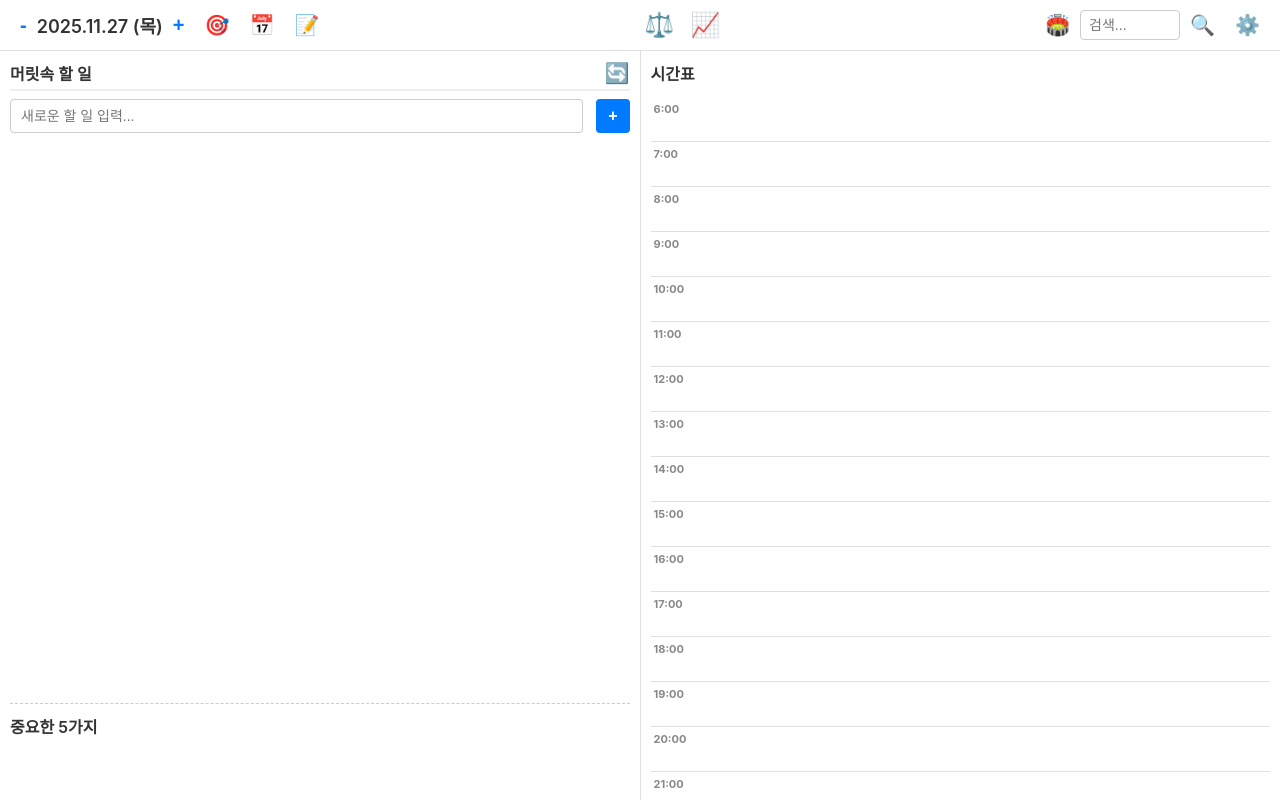
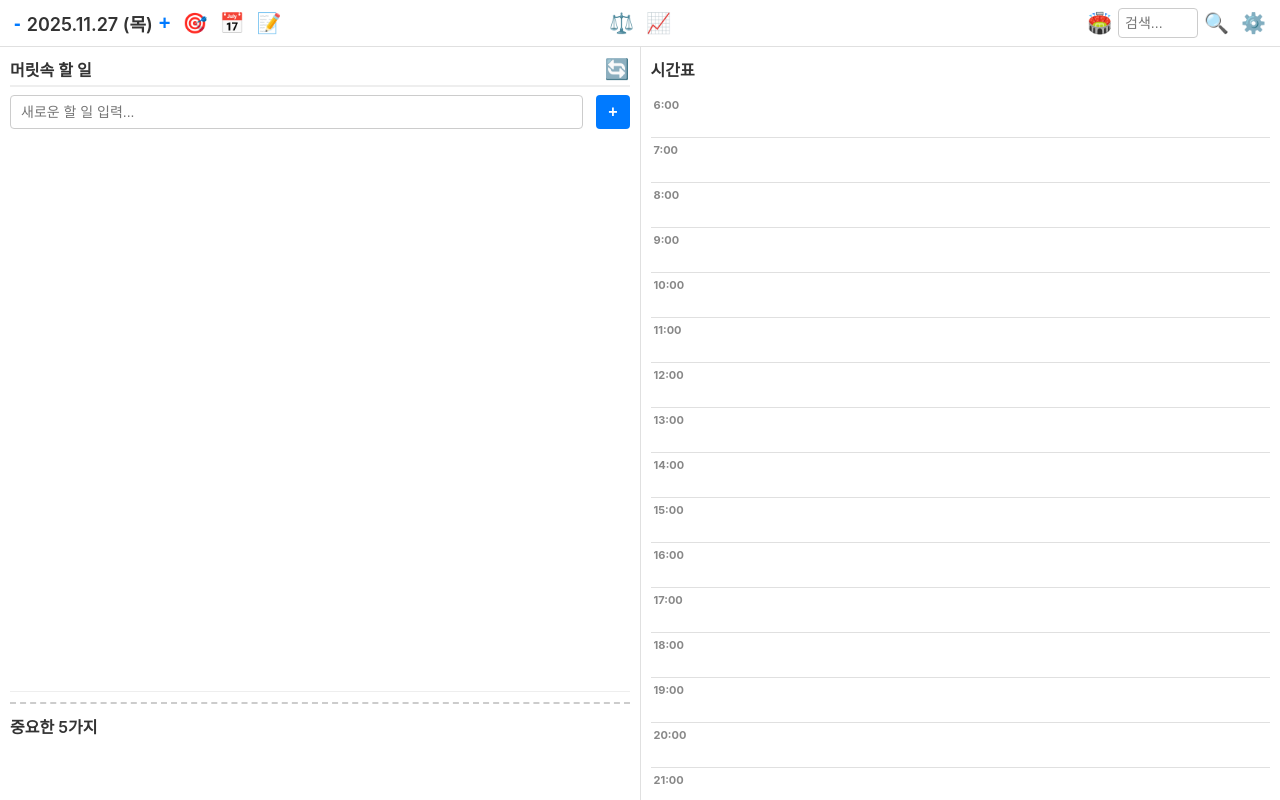
Before and after one commit to bjmomy/time-app, a plain HTML site: page index.html in a window 1280 px wide. Drawn offline with nearby package versions, Linux system fonts and the light colour scheme.

Commit message:
Update index.html

```diff
--- a/index.html
+++ b/index.html
@@ -3,7 +3,7 @@
 <head>
     <meta charset="UTF-8">
     <meta name="viewport" content="width=device-width, initial-scale=1.0, user-scalable=no">
-    <title>시간 관리 앱 v9.2</title>
+    <title>시간 관리 앱 v9.4</title>
 
     <link rel="stylesheet" href="https://cdn.jsdelivr.net/npm/flatpickr/dist/flatpickr.min.css">
 
@@ -22,35 +22,75 @@
         .app-container { display: flex; flex-direction: column; height: 100%; width: 100%; }
         .hidden { display: none !important; }
 
-        /* --- 헤더 --- */
+        /* --- ★ 헤더 수정 (반응형 적용) --- */
         #date-header {
-            flex-shrink: 0; padding: 10px; background-color: #ffffff;
-            border-bottom: 1px solid #e0e0e0; display: flex;
-            justify-content: space-between; align-items: center;
-        }
-        #date-controls-left, #center-controls, #search-controls-right {
+            flex-shrink: 0;
+            padding: 8px;
+            background-color: #ffffff;
+            border-bottom: 1px solid #e0e0e0;
+            display: flex;
+            flex-wrap: wrap; /* 공간 부족시 줄바꿈 */
+            justify-content: space-between;
+            align-items: center;
+            gap: 5px; /* 요소 간 간격 */
+        }
+
+        /* 기본(모바일 세로): 날짜 컨트롤이 윗줄 전체 차지 */
+        #date-controls-left {
             display: flex;
             align-items: center;
-        }
+            justify-content: center; /* 가운데 정렬 */
+            width: 100%; /* 한 줄 다 차지 */
+            margin-bottom: 5px;
+        }
+
+        /* 나머지 컨트롤들 */
+        #center-controls, #search-controls-right {
+            display: flex;
+            align-items: center;
+        }
+
+        /* 오른쪽 컨트롤 그룹: 공간 활용을 위해 flex-grow */
+        #search-controls-right {
+            flex-grow: 1;
+            justify-content: flex-end;
+        }
+
+        /* ★ 가로 모드 및 큰 화면 (600px 이상) 설정 */
+        @media (min-width: 600px) {
+            #date-header {
+                flex-wrap: nowrap; /* 한 줄로 표시 */
+            }
+            #date-controls-left {
+                width: auto; /* 내용만큼만 차지 */
+                justify-content: flex-start;
+                margin-bottom: 0;
+            }
+            #center-controls {
+                position: absolute; /* PC화면에서는 중앙 정렬 */
+                left: 50%;
+                transform: translateX(-50%);
+            }
+        }
+
         #date-header button {
             background: none; border: none; font-size: 20px; font-weight: bold;
-            color: #007aff; cursor: pointer; padding: 0 10px;
+            color: #007aff; cursor: pointer; padding: 0 6px; /* 패딩 약간 축소 */
         }
         #current-date {
-            min-width: 120px; text-align: center; font-size: 18px;
+            min-width: 110px; text-align: center; font-size: 18px;
             font-weight: 600; color: #333;
         }
         #calendar-btn, #memo-btn, #today-btn {
-            font-size: 24px; padding: 0 5px;
-        }
-        #center-controls button { font-size: 24px; padding: 0 8px; }
-        #search-controls-right { justify-content: flex-end; }
-        #playground-btn, #settings-btn { font-size: 24px; padding: 0 8px; }
+            font-size: 22px; padding: 0 4px;
+        }
+        #playground-btn, #settings-btn { font-size: 22px; padding: 0 6px; }
+
         #search-input {
-            border: 1px solid #ccc; border-radius: 4px; padding: 6px 8px;
-            font-size: 14px; max-width: 100px;
-        }
-        #search-btn { font-size: 22px; padding: 0 8px; }
+            border: 1px solid #ccc; border-radius: 4px; padding: 6px;
+            font-size: 14px; max-width: 80px; /* 검색창 너비 조절 */
+        }
+        #search-btn { font-size: 20px; padding: 0 6px; }
 
         /* --- 공통 패널 컨테이너 --- */
         .main-container {
@@ -59,7 +99,7 @@
         }
         .left-panel, .right-panel {
             flex: 1; padding: 10px; display: flex;
-            flex-direction: column; min-width: 0;
+            flex-direction: column; min-width: 0; overflow: hidden;
         }
         .left-panel { border-right: 1px solid #e0e0e0; }
         .single-panel-view {
@@ -79,6 +119,7 @@
             border-bottom: 2px solid #eee;
             padding-bottom: 4px;
             margin-bottom: 8px;
+            flex-shrink: 0;
         }
         .h3-wrapper h3 {
             margin-bottom: 0;
@@ -104,19 +145,29 @@
         }
 
         /* --- 계획표: 할 일 섹션 --- */
-        #todo-section { flex: 1; display: flex; flex-direction: column; min-height: 0; }
-        .input-section { display: flex; margin-bottom: 10px; flex-shrink: 0; gap: 5px; }
+        #todo-section {
+            flex: 1; display: flex; flex-direction: column;
+            min-height: 0; margin-bottom: 10px;
+        }
+        .input-section {
+            display: flex; margin-bottom: 10px; flex-shrink: 0; gap: 5px;
+        }
         .input-section input[type="text"],
         .input-section input[type="number"] {
             flex-grow: 1; border: 1px solid #ccc; border-radius: 4px;
             padding: 8px 10px; font-size: 14px;
+            min-width: 0;
         }
         .input-section button {
             background-color: #007aff; color: white; border: none; border-radius: 4px;
             padding: 8px 12px; margin-left: 8px; cursor: pointer;
-            font-size: 16px; font-weight: bold; flex-shrink: 0;
-        }
-        #todo-list { list-style: none; padding: 0; margin: 0; overflow-y: auto; flex-grow: 1; }
+            font-size: 16px; font-weight: bold;
+            flex-shrink: 0;
+        }
+        #todo-list {
+            list-style: none; padding: 0; margin: 0;
+            overflow-y: auto; flex-grow: 1; border-bottom: 1px solid #eee;
+        }
         .task-item {
             padding: 8px 10px;
             border: none;
@@ -131,7 +182,7 @@
         .routine-item { background-color: #fdfdfd; }
         .routine-item span::before { content: "📌 "; font-size: 12px; opacity: 0.6; }
 
-        .task-item span { flex-grow: 1; cursor: pointer; margin-right: 5px; outline: none; }
+        .task-item span { flex-grow: 1; cursor: pointer; margin-right: 5px; outline: none; word-break: break-all; }
         input[type="checkbox"] { margin-right: 8px; flex-shrink: 0; accent-color: #007aff; }
         .task-item.completed { opacity: 0.5; }
         .task-item.completed span { text-decoration: line-through; color: #888; }
@@ -145,8 +196,8 @@
 
         /* 계획표: '중요한 5가지' */
         #important-section {
-            margin-top: 10px; padding-top: 10px; border-top: 1px dashed #ccc;
-            flex-shrink: 0; overflow-y: auto; max-height: 200px;
+            padding-top: 10px; border-top: 2px dashed #ccc;
+            flex-shrink: 0; overflow-y: auto; max-height: 30%;
         }
         #important-list { min-height: 40px; }
         .draggable-task {
@@ -290,27 +341,8 @@
             word-wrap: break-word;
         }
 
-        /* --- ★ 몸무게 기록 (반응형 입력창 수정) --- */
+        /* --- 몸무게 기록 --- */
         #weight-list { list-style: none; padding: 0; margin: 0; overflow-y: auto; flex-grow: 1; }
-
-        /* 입력 섹션 반응형 처리 */
-        #weight-input-section {
-            display: flex;
-            flex-wrap: wrap; /* 좁은 화면에서 줄바꿈 */
-            gap: 8px;
-            margin-bottom: 10px;
-            align-items: stretch;
-        }
-        #new-weight-input {
-            flex: 1 1 120px; /* 최소 120px, 여유 공간 있으면 늘어남 */
-        }
-        #new-alcohol-input {
-            flex: 1 1 120px;
-        }
-        #add-weight-btn {
-            flex: 0 0 50px; /* 버튼 크기 고정 */
-        }
-
         .weight-header {
             display: flex; align-items: center; padding: 8px 5px;
             background-color: #f0f0f0; font-weight: 600; color: #333;
@@ -655,7 +687,10 @@
             }
             if (viewToShow === 'graph-container') graphBtn.style.color = '#FF9500';
 
-            applyRoutineBtn.style.display = (viewToShow === 'plan-container') ? 'block' : 'none';
+            // 루틴 버튼 표시 제어
+            const isToday = (getDateKey(currentDate) === getDateKey(new Date()));
+            // applyRoutineBtn.style.display = (viewToShow === 'plan-container' && isToday) ? 'block' : 'none'; // v8.2 방식 (오늘만)
+            applyRoutineBtn.style.display = (viewToShow === 'plan-container') ? 'block' : 'none'; // v8.3 방식 (항상)
         }
         memoBtn.addEventListener('click', () => {
             if (memoContainer.classList.contains('hidden')) showView('memo-container');
@@ -812,7 +847,7 @@
             timeline.querySelectorAll('.time-slot').forEach(slot => {
                 const time = slot.dataset.time;
                 const tasks = Array.from(slot.querySelectorAll('.dropped-task')).map(task => ({
-                    text: task.querySelector('span').textContent, // ★ 2. span 내부 텍스트만 저장
+                    text: task.childNodes[0].nodeValue,
                     isImportant: task.classList.contains('is-important')
                 }));
                 if (tasks.length > 0) timelineTasks[time] = tasks;
@@ -844,7 +879,6 @@
                 finalTodoList = data.todos || [];
             }
 
-            // 저장된 순서 그대로 복원
             finalTodoList.forEach(t => {
                 addNewTask(t.text, t.checked, t.isImportant, t.isRoutine);
             });
@@ -856,9 +890,9 @@
                         const timeSlot = timeline.querySelector(`[data-time="${time}"]`);
                         if (timeSlot) {
                             tasks.forEach(taskData => {
-                                // 루틴 여부는 목록에서 확인하지 않고, 저장된 데이터가 없으면 false (호환성)
-                                // 현재 로직상 목록에 있어야 드래그 가능하므로 큰 문제 없음.
-                                createDroppedTaskElement(timeSlot, taskData.text, taskData.isImportant, false);
+                                const text = taskData.text;
+                                const isRoutine = finalTodoList.some(t => t.text === text && t.isRoutine);
+                                createDroppedTaskElement(timeSlot, text, taskData.isImportant, isRoutine);
                             });
                         }
                     }
@@ -883,7 +917,6 @@
             }
         }
 
-        // ★ 2. (중복 제거 함수) 앱 시작 시 1회 실행
         function cleanupDuplicates() {
              for (let i = 0; i < localStorage.length; i++) {
                 const key = localStorage.key(i);
@@ -904,7 +937,6 @@
                             }
                         }
                     } catch (e) {
-                        // JSON 파싱 에러 무시
                     }
                 }
             }
@@ -1075,7 +1107,6 @@
             checkbox.type = 'checkbox';
             const taskSpan = document.createElement('span');
             taskSpan.textContent = taskText;
-            // ★ 3. 수정 기능 (contentEditable)
             taskSpan.contentEditable = "true";
             taskSpan.addEventListener('blur', () => {
                 savePlanData();
@@ -1093,7 +1124,6 @@
             taskItem.appendChild(taskSpan);
             taskItem.appendChild(deleteBtn);
 
-            // ★ 1. 루틴도 드래그 가능
             taskItem.draggable = true;
             taskItem.addEventListener('dragstart', (e) => {
                 draggedTaskItem = taskItem;
@@ -1182,10 +1212,9 @@
             droppedTask.classList.toggle('is-important', isImportant);
             droppedTask.classList.toggle('is-general', !isImportant);
 
-            // ★ 2. (수정) 텍스트를 별도의 span으로 감쌈 (삭제 버튼과 분리)
             const textSpan = document.createElement('span');
             textSpan.textContent = text;
-            textSpan.style.marginRight = '15px'; // 삭제 버튼 공간 확보
+            textSpan.style.marginRight = '15px';
             droppedTask.appendChild(textSpan);
 
             droppedTask.draggable = true;
@@ -1210,7 +1239,6 @@
                 timeSlot.classList.remove('drag-over');
             });
 
-            // ★ 1. 시간표 항목 삭제 버튼 (모두 표시)
             const deleteBtn = document.createElement('button');
             deleteBtn.classList.add('timeline-delete-btn');
             deleteBtn.innerHTML = '&times;';
@@ -1218,7 +1246,6 @@
 
             deleteBtn.addEventListener('click', (e) => {
                 e.stopPropagation();
-                // ★ 2. (수정) 시간표 삭제는 리스트와 동기화
                 deleteTaskGlobally(text);
             });
 
@@ -1244,7 +1271,6 @@
                 targetSlot.classList.remove('drag-over');
                 if (!draggedTaskItem) return;
 
-                // ★ 2. (수정) 텍스트 추출 방식 변경 (span 내부 텍스트 또는 직접 텍스트)
                 let taskText = draggedTaskItem.textContent.replace('×', '').trim();
                 if (draggedTaskItem.querySelector('span')) {
                      taskText = draggedTaskItem.querySelector('span').textContent;
@@ -1270,9 +1296,6 @@
                     if (originalTaskItem) {
                         isImportant = originalTaskItem.classList.contains('is-important');
                         isRoutine = originalTaskItem.classList.contains('routine-item');
-
-                        // 복사이므로 원본 변경 없음
-
                     } else if (draggedTaskItem.classList.contains('draggable-task')) {
                         isImportant = true;
                     }
@@ -1289,7 +1312,6 @@
             });
         }
 
-        // --- 몸무게 기록 ---
         function saveWeightData() {
             weightData.sort((a, b) => new Date(b.date) - new Date(a.date));
             localStorage.setItem(WEIGHT_KEY, JSON.stringify(weightData));
@@ -1330,7 +1352,6 @@
                     deleteWeightEntry(entry.date);
                 });
 
-                // Layout specific container for delete button if needed, or just append
                 const btnContainer = document.createElement('span');
                 btnContainer.className = 'w-del';
                 btnContainer.appendChild(deleteBtn);
@@ -1359,6 +1380,7 @@
             newWeightInput.value = '';
             newAlcoholInput.value = '';
             newWeightInput.placeholder = `${dateKey} 몸무게 (kg)`;
+            alert("저장되었습니다.");
         }
         function deleteWeightEntry(dateKey) {
             weightData = weightData.filter(e => e.date !== dateKey);
@@ -1416,7 +1438,6 @@
             reader.readAsText(file);
         }
 
-        // --- 그래프(Graph) 기능 ---
         function renderWeightChart() {
             if (currentChartInstance) {
                 currentChartInstance.destroy();
@@ -1498,7 +1519,6 @@
             });
         }
 
-        // --- 달력 초기화 ---
         function initializeCalendar() {
             if (typeof flatpickr === 'undefined') {
                 console.error("Flatpickr 라이브러리가 로드되지 않았습니다.");
@@ -1520,11 +1540,8 @@
             });
         }
 
-        // --- 앱 초기화 ---
         function initializeApp() {
-            // ★ 2. 앱 시작 시 데이터 청소
             cleanupDuplicates();
-
             createTimeline();
             updateDateDisplay();
             initializeCalendar();
```
